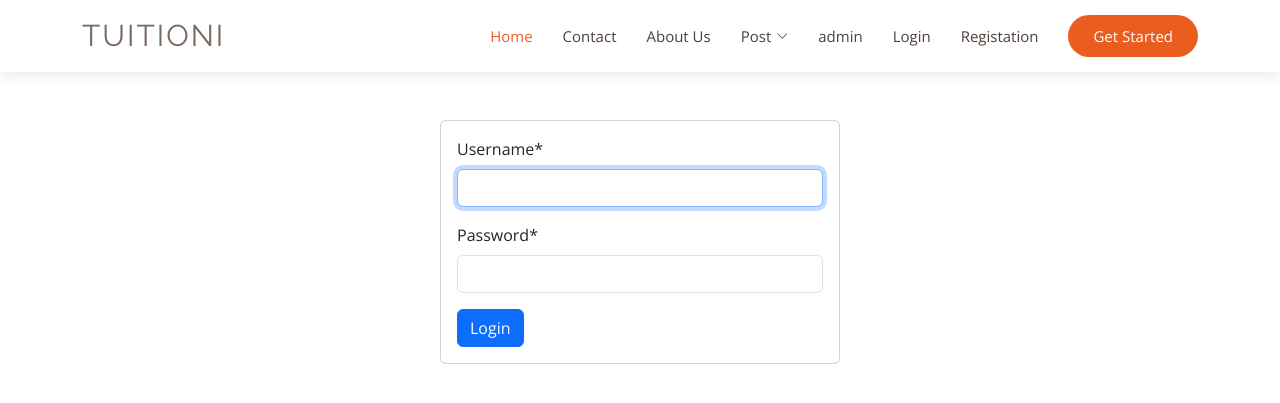
After one commit to mdfaiz903/tuitionbd, a Django app: page /session/login/ in a window 1280 px wide. The commit adds this page. Shown: the top 403 px of the page. Run offline with Django 4.2, Linux system fonts and the light colour scheme; some libraries are stand-ins or nearby versions.

Commit message:
login system added in project

```diff
--- a/config/session/urls.py
+++ b/config/session/urls.py
@@ -1,9 +1,9 @@
-
 from django.urls import path
+from . views import loginuser
 
 urlpatterns = [
 
 
-
+    path('login/', loginuser, name= "login"),
 
 ]
--- a/config/session/views.py
+++ b/config/session/views.py
@@ -1,3 +1,24 @@
-from django.shortcuts import render
+from django.shortcuts import render,redirect
+from django.contrib.auth.forms import AuthenticationForm
+from django.contrib.auth import authenticate,login,logout
+from django.contrib.auth.models import User
+from django.contrib import messages
+# Create your views here.
 
-# Create your views here.
+def loginuser(request):
+    if request.method=='POST':
+        form = AuthenticationForm(request,data=request.POST)
+        if form.is_valid():
+            username = form.cleaned_data.get('username')
+            password = form.cleaned_data.get('password')
+            user = authenticate(username=username,password=password)
+            if user is not None:
+                login(request,user)
+                return redirect('home')
+            else:
+                messages.error(request,'Invalid username or password')
+        else:
+            messages.error(request,'Invalid username or password')
+    else:
+        form =AuthenticationForm()
+    return render(request,'session/login.html',{'form':form})
--- a/config/templates/header.html
+++ b/config/templates/header.html
@@ -59,8 +59,8 @@
             </ul>
           </li>
           <li><a class="nav-link scrollto" href="/admin/" target="_blank">admin</a></li>
-          <li><a class="nav-link " href="/admin/" target="_blank">Login</a></li>
-          <li><a class="nav-link" href="/admin/" target="_blank">Registation</a></li>
+          <li><a class="nav-link " href="{% url 'login' %}" target="_blank">Login</a></li>
+          <li><a class="nav-link" href="" target="_blank">Registation</a></li>
           <li><a class="getstarted scrollto" href="#about">Get Started</a></li>
         </ul>
         <i class="bi bi-list mobile-nav-toggle"></i>
--- /dev/null
+++ b/config/templates/session/login.html
@@ -0,0 +1,22 @@
+{% include 'header.html' %}
+
+{% block body %}
+{% load crispy_forms_tags %}
+<div class="container">
+
+<div class="card mx-auto m-5" style="width: 25rem;">
+
+    <div class="card-body ">
+        <form action="" method="post">
+            {% csrf_token %}
+            {{form | crispy}}
+            <button type="submit" class='btn btn-primary '>Login</button>
+        </form>
+
+    </div>
+
+
+
+    </div>
+</div>
+{% endblock body %}
--- a/config/tuition/urls.py
+++ b/config/tuition/urls.py
@@ -1,6 +1,6 @@
 
 from django.urls import path
-from . views import homeview,contact,post,postview,postcreate,about,post_list_view,postDelete,post_detail,postEdit
+from . views import contact,post,postview,postcreate,about,post_list_view,postDelete,post_detail,postEdit
 
 urlpatterns = [
 
```
Also changed, not shown: config/db.sqlite3, config/templates/session/registation.html (added).
